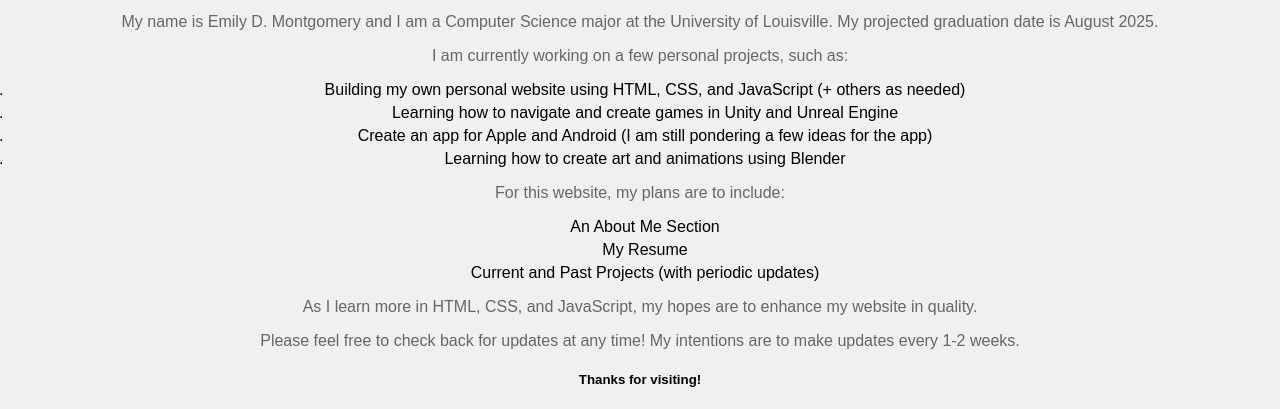
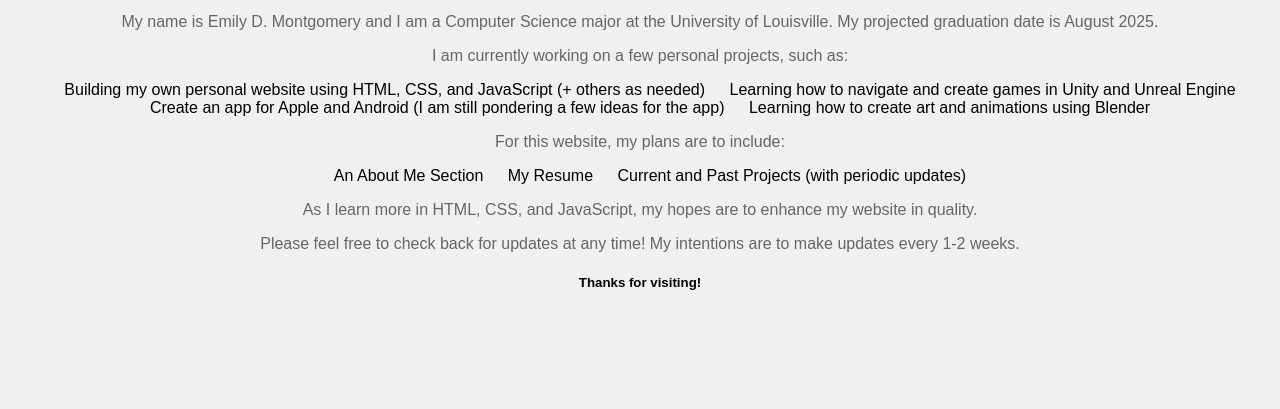
Before and after one commit to Edmont02/Edmont02.github.io, a plain HTML site: page index.html in a window 1280 px wide. Shown: the part 642-1051 px from the top of the page. After the commit the page ends 954 px from the top, so only its background shows below. Drawn offline with Linux system fonts and the light colour scheme.

Commit message:
Update index.html
Implemented some code suggestions I found on stack overflow for fixing the ul and ol bullet points and numbers not centering with the text

```diff
--- a/index.html
+++ b/index.html
@@ -9,18 +9,21 @@
         ul, ol {
             margin: 0;
             padding: 0;
+            list-style-position: inside; /* Keeps bullets/numbers inside */
         }
         ul {
-            list-style-type: disc; /* Default bullet points */
+            text-align: center; /* Center-aligns the list items */
         }
         ol {
-            list-style-type: decimal; /* Default numbering */
+            text-align: center; /* Center-aligns the list items */
         }
         li {
-            padding-left: 10px; /* Adjust this value to reduce space */
-            margin-bottom: 5px; /* Optional: Space between items */
+            display: inline-block; /* Align list items inline to center them */
+            text-align: left; /* Aligns text within the list item */
+            padding-left: 20px; /* Adjust this padding as needed */
+            margin: 0; /* Removes default margin */
         }
-    </style>
+  </style>
 </head>
 <body>
   <h1>Portfolio of Emily D. Montgomery</h1>
```
